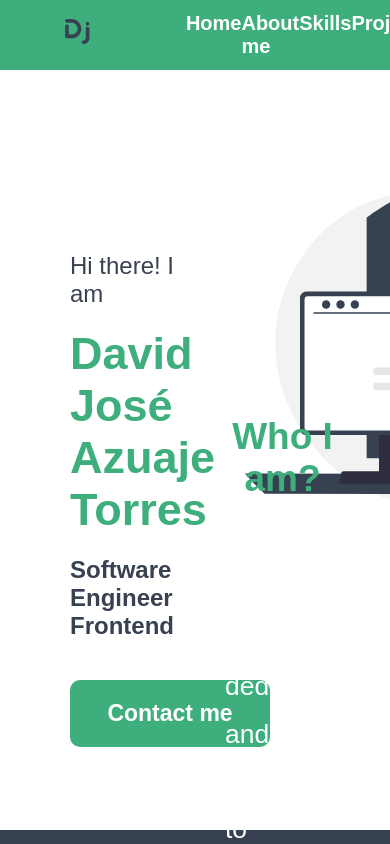
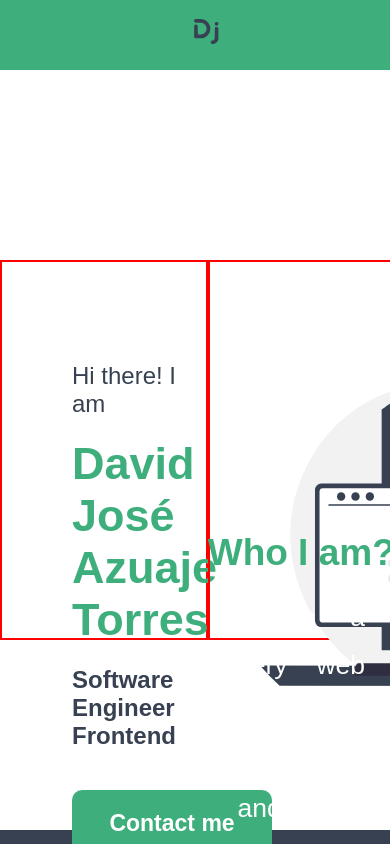
Before and after one commit to dazuaje/portfolio-react, a React (Create React App) app: page / in a window 390 px wide. Shown: the top 844 px of the page. Built offline with nearby package versions, Linux system fonts and the light colour scheme.

Commit message:
Adding responsive modifications

```diff
--- a/src/App.css
+++ b/src/App.css
@@ -4,3 +4,21 @@
   box-sizing: border-box;
   font-family: "League Spartan", sans-serif;
 }
+
+@media (max-width: 768px) {
+  body {
+    width: 768px;
+  }
+}
+
+@media (max-width: 415px) {
+  body {
+    width: 415px;
+  }
+}
+
+@media (max-width: 320px) {
+  body {
+    width: 320px;
+  }
+}
--- a/src/components/Home/Home.scss
+++ b/src/components/Home/Home.scss
@@ -50,3 +50,28 @@
         height: 600px;
     }
 }
+
+@media  (max-width: 768px) {
+
+
+  .home{
+
+      &__content{
+          border: 2px solid red;
+            width: 50%;
+            height: 50%;
+        }
+        &__homeImage{
+            border: 2px solid red;
+            width: 50%;
+            height: 50%;
+        }
+    }
+}
+    /*
+        */
+
+@media  (max-width: 415px) {
+
+
+}
--- a/src/components/NavBar/Navbar.js
+++ b/src/components/NavBar/Navbar.js
@@ -19,8 +19,10 @@ const Navbar = () => {
           <li className='nav__item'><Link className="nav__item--anchor proyectosLang"> Project </Link></li>
           <li className='nav__item'><Link className="nav__item--anchor contactLang"> Contact </Link></li>
         </div>
+        {/*
+       */}
 
-        {/*<Switch defaultChecked style={{ color: '#374151' }} />*/}
+
       </ul>
 
     </nav>
--- a/src/components/NavBar/Navbar.scss
+++ b/src/components/NavBar/Navbar.scss
@@ -33,5 +33,33 @@
     &__item--anchor:hover{
         color: $Blue;
     }
+    #burguer--menu{
+        display: none;
+    }
 
 }
+@media  (max-width: 768px) {
+
+    .nav{
+        &__item__container{
+            width: 70%;
+            justify-content: space-evenly;
+        }
+    }
+    #burguer--menu{
+        display: none;
+    }
+}
+@media  (max-width: 415px) {
+
+    .nav{
+        &__item__container{
+            display: none;
+        }
+    }
+    #burguer--menu{
+        display: flex;
+        border: 2px solid red;
+    }
+
+}
```
